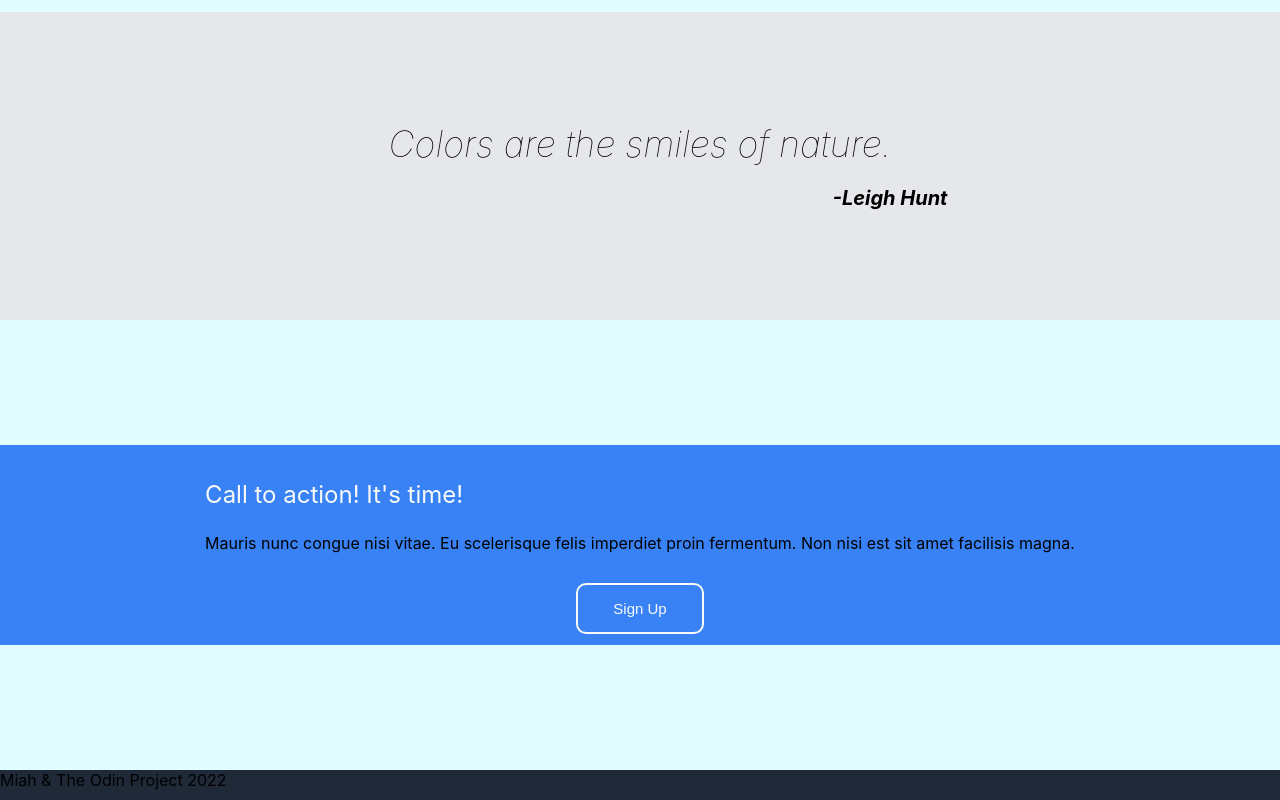
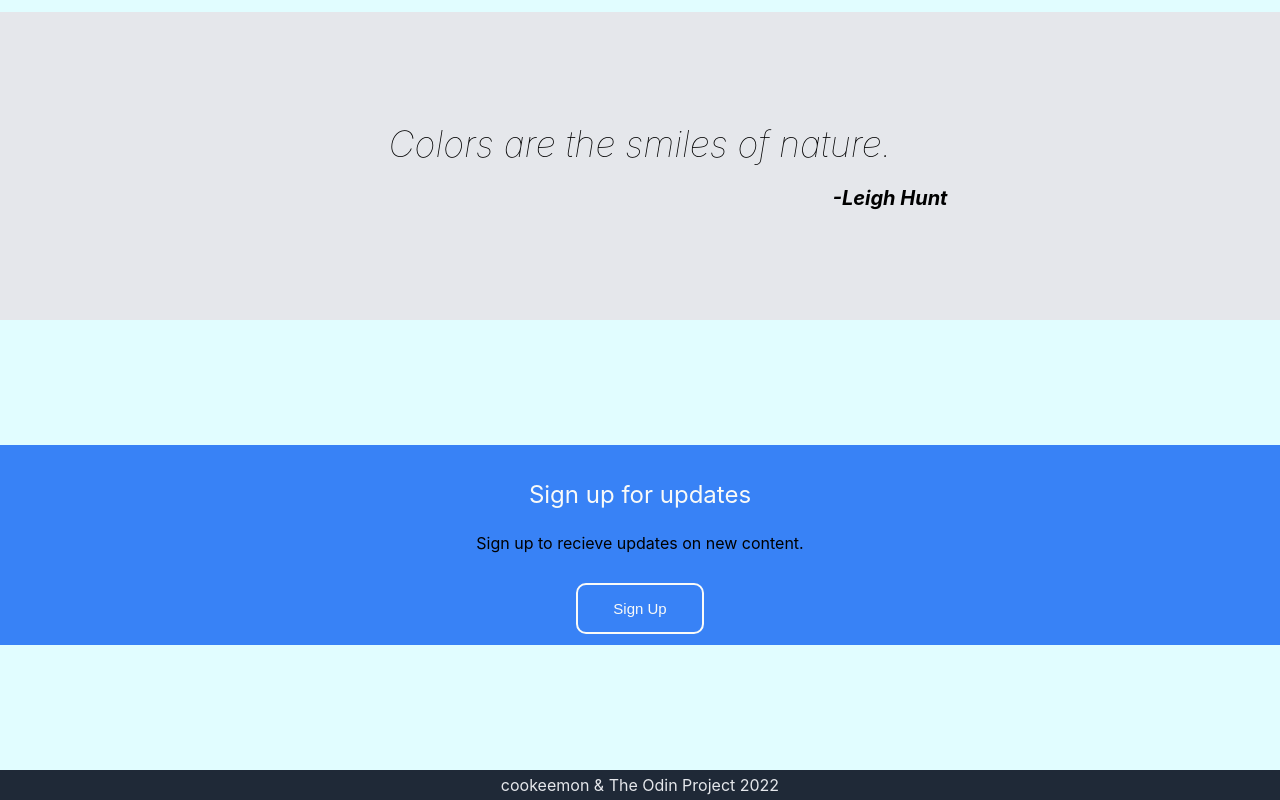
Before and after one commit to cookeemon/project-landing-page, a plain HTML site: page index.html in a window 1280 px wide. Shown: the part 1797-2597 px from the top of the page. Drawn offline with Linux system fonts and the light colour scheme.

Commit message:
03/10/2022 - Temporary final commit
This is the final commit for this project for now.
I would like to come back to it since I liked the
concept of the website a lot as I was creating it.
I want to add animations, interactions, and use
api once I get more in deapth into JavaScript.

```diff
--- a/css/style.css
+++ b/css/style.css
@@ -175,6 +175,7 @@ a {
     justify-content: center;
     align-items: center;
     background-color: rgb(225, 253, 255);
+    margin-bottom: 5px;
 }
 .leg.border {
     display: flex;
@@ -183,6 +184,7 @@ a {
     min-height: 200px;
     margin: 125px 0 125px;
     border-radius: 1em;
+    text-align: center;
 }
 
 .border.title {
@@ -207,5 +209,7 @@ a {
 }
 /* Leg End */
 .feet {
-
+    margin: 0 auto;
+    color: #e5e7eb;
+    padding-bottom: 5px;
 }
--- a/index.html
+++ b/index.html
@@ -45,11 +45,11 @@
         <div class="cards">
 
             <div class="card one">
-                <div class="card title">Calm Cool</div>
+                <div class="card title">Calm Blue</div>
             </div>
 
             <div class="card two">
-                <div class="card title">Romantic Red</div>
+                <div class="card title">Vivid Red</div>
              </div>
 
             <div class="card three">
@@ -71,9 +71,8 @@
     <div class="leg">
         <div class="leg border">
             <div class="border content">
-                <p class="border title">Call to action! It's time!</p>
-                <p class="border text">Mauris nunc congue nisi vitae. Eu scelerisque felis imperdiet proin fermentum.
-                                Non nisi est sit amet facilisis magna.
+                <p class="border title">Sign up for updates</p>
+                <p class="border text">Sign up to recieve updates on new content.
                 </p>
             </div>
             <button class="border button">Sign Up</button>
@@ -82,7 +81,7 @@
     </div>
 
     <div class="feet">
-        Miah & The Odin Project 2022
+        cookeemon & The Odin Project 2022
     </div>
 
 </body>
```
